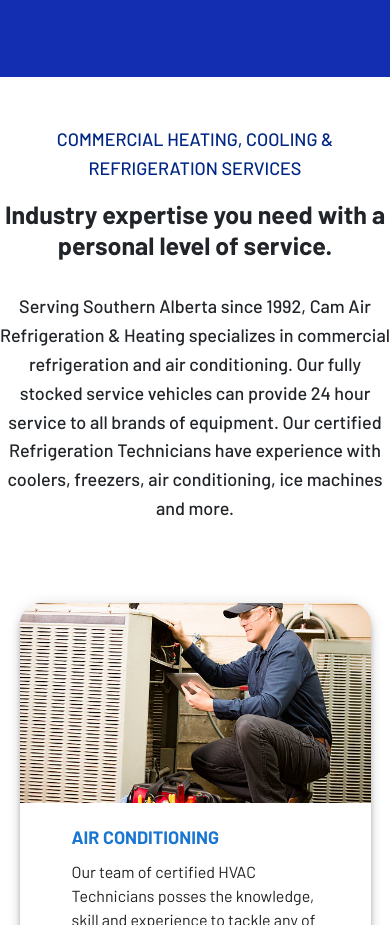
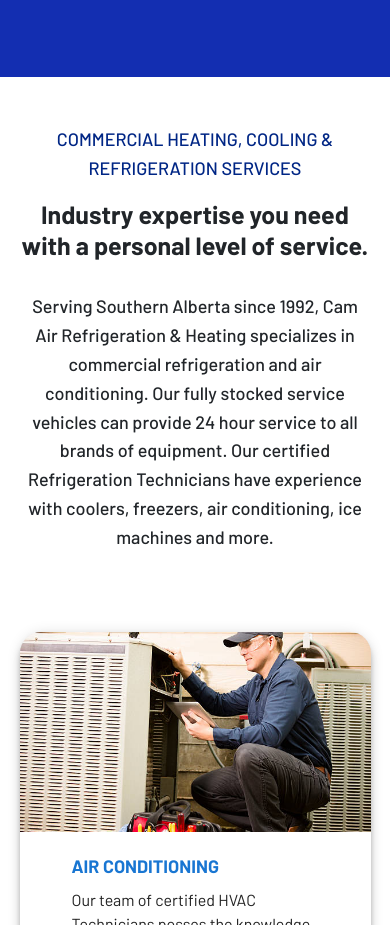
Before and after one commit to Jbridges1119/cam-air, a React (Create React App) app: page / in a window 390 px wide. Shown: the part 780-1705 px from the top of the page. Built offline with nearby package versions, Linux system fonts and the light colour scheme.

Commit message:
Fix mobile spacing

```diff
--- a/src/Pages/01_LandingPage/components/Introduction.tsx
+++ b/src/Pages/01_LandingPage/components/Introduction.tsx
@@ -12,7 +12,7 @@
 
   return (
     <Box sx={{...flexCenterSX, mt:6}}>
-      <Box sx={{ width:'600px'}}>
+      <Box sx={{ maxWidth:'600px',width: "90%"}}>
       <Typography variant='h6' textAlign={'center'} color={"#002685"}>COMMERCIAL HEATING, COOLING & REFRIGERATION SERVICES</Typography>
 
       <Typography variant='h4' textAlign={'center'}  fontWeight={'bold'} py={2}>Industry expertise you need with a personal level of service.</Typography>
--- a/src/Pages/02_About/components/AboutIntro.tsx
+++ b/src/Pages/02_About/components/AboutIntro.tsx
@@ -5,17 +5,18 @@
   display:'flex',
   justifyContent:'center',
   alignContent:'center',
-  alignItems:'center'
+  alignItems:'center',
+  mt:6
 }
-
+const textBoxSX = {maxWidth:'1200px',
+width: {xs:"90%",lg:'100%'},
+display: "flex",
+flexDirection: "column",}
 const AboutIntro = () => {
 
   return (
-    <Box sx={{...flexCenterSX, mt:6}}>
-      <Box sx={{maxWidth:'1200px',
-          width: {xs:"90%",lg:'100%'},
-          display: "flex",
-          flexDirection: "column",}}>
+    <Box sx={{...flexCenterSX}}>
+      <Box sx={textBoxSX}>
       <Typography variant='h6' color={"#002685"}>A Local business. Serving local businesses</Typography>
 
       <Typography variant='h3'   fontWeight={'bold'} py={2}>At Cam Air, we’re focused on providing the best possible customer service in safe, effective, and innovative ways.</Typography>
--- a/src/Pages/02_About/components/AboutSafety.tsx
+++ b/src/Pages/02_About/components/AboutSafety.tsx
@@ -40,7 +40,7 @@
           justifyContent="center"
           alignItems="center"
         >
-          <Grid item sm={7} xs={11}>
+          <Grid item sm={7} xs={12}>
             <Typography variant="h6" fontWeight={"lighter"} mb={4}>
               {" "}
               Health and safety is an integral part of our corporate culture,
--- a/src/Pages/07_Contact/components/ContactForm.tsx
+++ b/src/Pages/07_Contact/components/ContactForm.tsx
@@ -33,7 +33,7 @@
 const contactButtonSX = {
   background: theme.palette.primary.main,
   color: "white",
-  m: 1.5,
+  my: 1.5,
   fontSize: { sm: "20px", xs: "20px" },
   fontWeight: "lighter",
   py: 1.5,
@@ -169,7 +169,7 @@
   const formInputs = formLabels.map((input, i: number) => {
     const label = input as unknown as keyof FormState;
     return (
-      <Grid item xs={12} md={input.grid} sx={{ p: 1, width: "100%" }} key={i}>
+      <Grid item xs={12} md={input.grid} sx={{ py: 1, width: "100%" }} key={i}>
         <TextField
           key={label}
           id={input.item}
@@ -189,7 +189,7 @@
 
   return (
     <OuterBox>
-      <Box sx={{ maxWidth: "800px" }}>
+      <Box sx={{ maxWidth: "800px", width:'90%' }}>
         <Typography variant="h4" fontWeight={"bold"}>
           Send us an email
         </Typography>
@@ -205,13 +205,13 @@
             <Grid container display="flex" width="100%">
               {formInputs}
             </Grid>
-            <Box sx={{ ml: 1 }}>
+
               <Recaptcha
                 sitekey={`${process.env.REACT_APP_RECAPTCHA_ID}`}
                 render="explicit"
                 onloadCallback={recaotchaLoaded}
               />
-            </Box>
+
             <LoadingButton
               type="submit"
               sx={contactButtonSX}
--- a/src/Pages/07_Contact/components/LocationCard.tsx
+++ b/src/Pages/07_Contact/components/LocationCard.tsx
@@ -25,7 +25,7 @@
   backgroundImage: `linear-gradient(rgba(0, 0, 0, 0.7), rgba(0, 0, 0, 0.7)),url(${location})`,
   minHeight: "325px",
   width: "900px",
-  maxWidth: { md: "900px", xs: "95%" },
+  maxWidth: { md: "900px", xs: "100%" },
   backgroundSize: "cover",
   backgroundPosition: "center",
   display: "flex",
```
